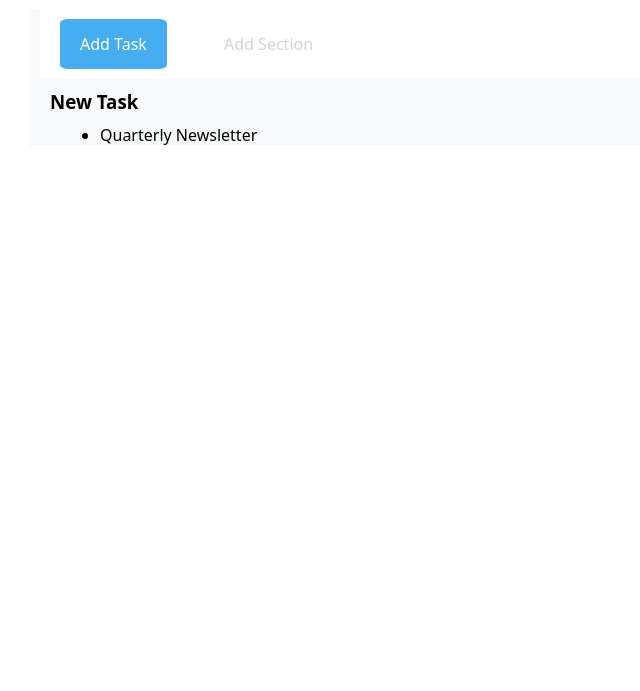
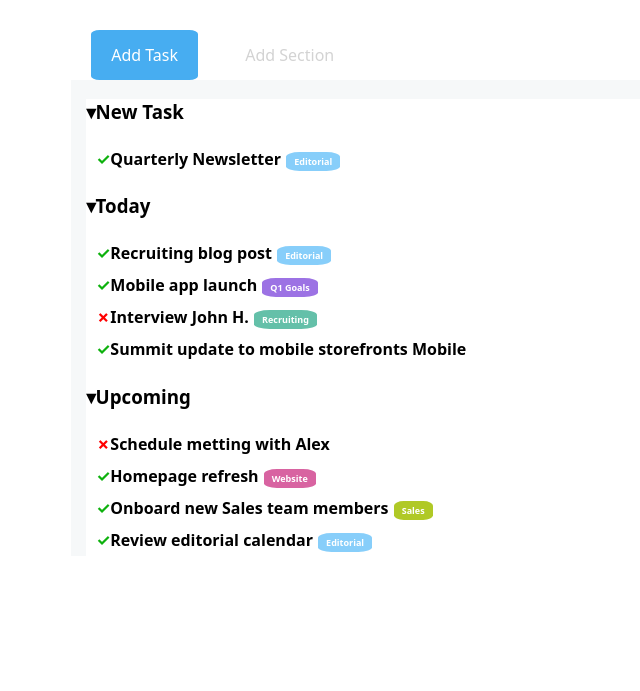
Before and after one commit to Lucaponz91/html-css-toboolist, a plain HTML site: page index.html in a window 1280 px wide. Shown: the part 109-800 px from the top of the page, without its empty margins (0-640 px from the left). Drawn offline with Linux system fonts and the light colour scheme.

Commit message:
html finito

```diff
--- a/css/style.css
+++ b/css/style.css
@@ -1,8 +1,11 @@
 * {
     box-sizing: border-box;
-    margin: 10px;
     border: 0%;
     font-family: system-ui, -apple-system, BlinkMacSystemFont, 'Segoe UI', Roboto, Oxygen, Ubuntu, Cantarell, 'Open Sans', 'Helvetica Neue', sans-serif;
+}
+
+header {
+    margin: 0px;
 }
 h1 {
     display: inline;
@@ -13,6 +16,7 @@ h1 {
 
 main {
     background-color: #F6F8F9;
+    margin: 5%;
 }
 
 #task {
@@ -44,3 +48,85 @@ main {
     background-color: white;
     border-right: 20px;
 }
+
+ul {
+    list-style: none;
+}
+li {
+    margin-left: -30px;
+    padding: 5px 0px 5px 0px;
+    font-weight: bold;
+}
+
+#liste {
+    background-color: white;
+    margin: 15px;
+}
+
+.done {
+    color: rgb(13, 177, 13);
+    border-radius: 50%;
+    border: 1px;
+    border-color: rgb(13, 177, 13);
+}
+
+.notdone {
+    color: red;
+    border-radius: 50%;
+    border: 1px;
+    border-color: red;
+}
+
+.editorial {
+    font-size: 9px;
+    background-color: lightskyblue;
+    color: white;
+    border-radius: 25%;
+    margin: 1px;
+    padding: 3px 8px 3px 8px;
+}
+
+.goals {
+    font-size: 9px;
+    background-color: #9C72E4;
+    color: white;
+    border-radius: 25%;
+    margin: 1px;
+    padding: 3px 8px 3px 8px;
+}
+
+.recruiting {
+    font-size: 9px;
+    background-color: #64C0A9;
+    color: white;
+    border-radius: 25%;
+    margin: 1px;
+    padding: 3px 8px 3px 8px;
+}
+
+.mobile {
+    font-size: 9px;
+    background-color: #F29E33;
+    color: white;
+    border-radius: 25%;
+    margin: 1px;
+    padding: 3px 8px 3px 8px;
+}
+
+.website {
+    font-size: 9px;
+    background-color: #D863A1;
+    color: white;
+    border-radius: 25%;
+    margin: 1px;
+    padding: 3px 8px 3px 8px;
+}
+
+.sales {
+    font-size: 9px;
+    background-color: #B0C926;
+    color: white;
+    border-radius: 25%;
+    margin: 1px;
+    padding: 3px 8px 3px 8px;
+}
--- a/index.html
+++ b/index.html
@@ -24,9 +24,25 @@
 
         <!-- liste -->
         <div id="liste">
-            <h3>New Task</h3>
+            <h3>&dtrif;New Task</h3>
             <ul>
-                <li>Quarterly Newsletter</li>
+                <li><span class="done">&check;</span>Quarterly Newsletter <span class="editorial">Editorial</span></li>
+            </ul>
+
+            <h3>&dtrif;Today</h3>
+            <ul>
+                <li><span class="done">&check;</span>Recruiting blog post <span class="editorial">Editorial</span></li>
+                <li><span class="done">&check;</span>Mobile app launch <span class="goals">Q1 Goals</span></li>
+                <li><span class="notdone">&cross;</span>Interview John H. <span class="recruiting">Recruiting</span></li>
+                <li><span class="done">&check;</span>Summit update to mobile storefronts <span class="Mobile">Mobile</span></li>
+            </ul>
+
+            <h3>&dtrif;Upcoming</h3>
+            <ul>
+                <li><span class="notdone">&cross;</span>Schedule metting with Alex</li>
+                <li><span class="done">&check;</span>Homepage refresh <span class="website">Website</span></li>
+                <li><span class="done">&check;</span>Onboard new Sales team members <span class="sales">Sales</span></li>
+                <li><span class="done">&check;</span>Review editorial calendar <span class="editorial">Editorial</span></li>
             </ul>
 
         </div>
```
